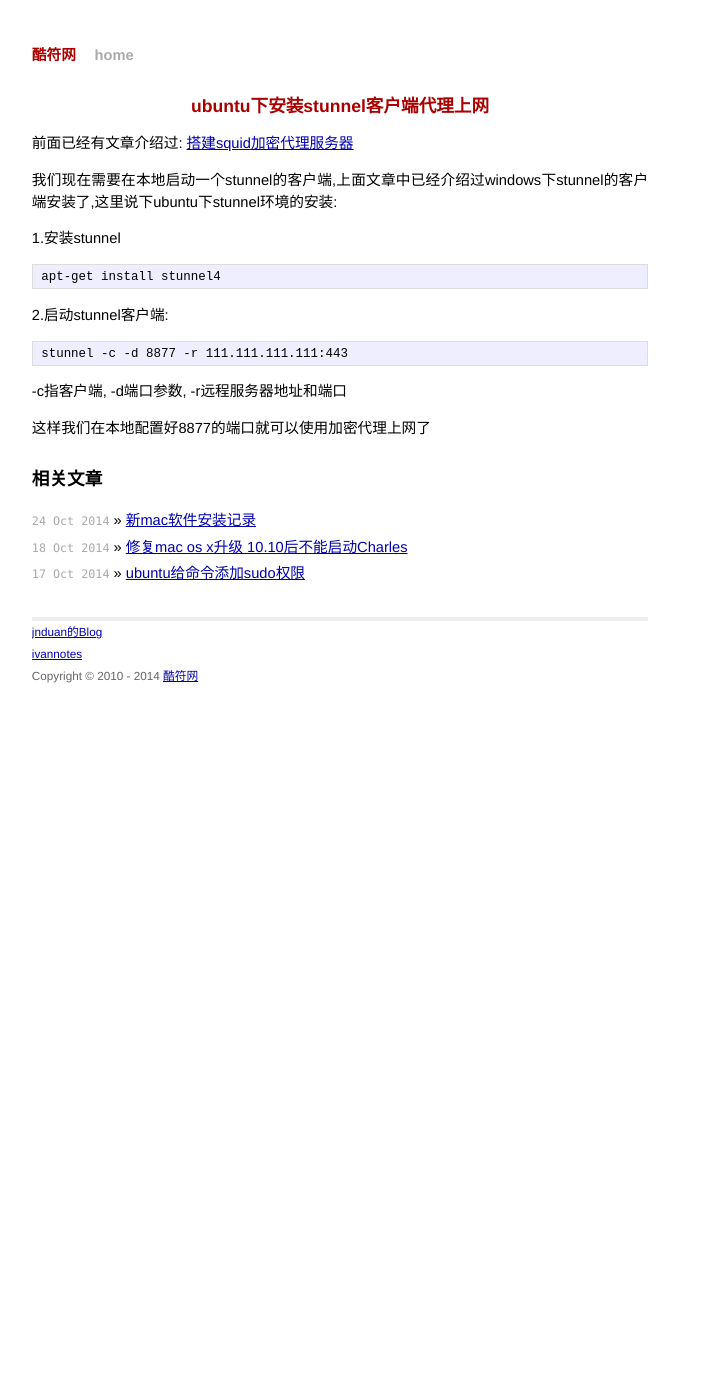
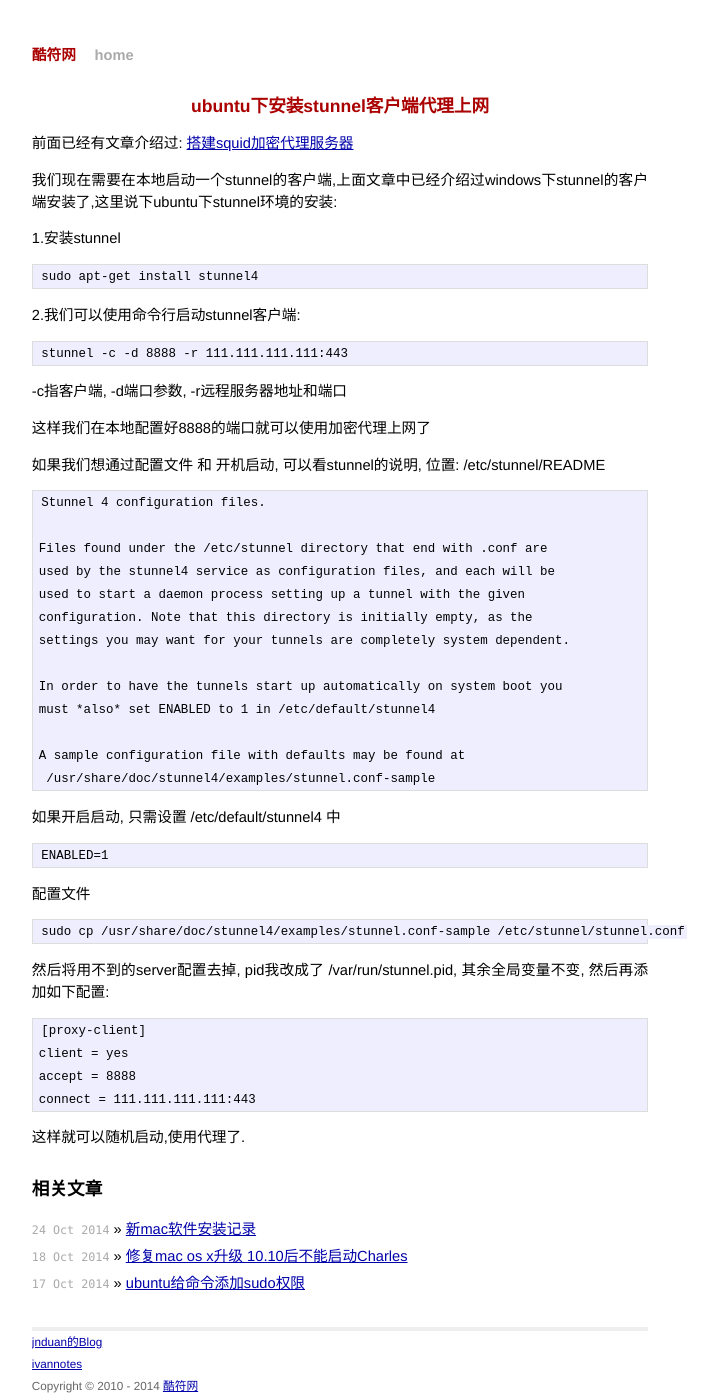
Before and after one commit to ll1l11/codeif.github.io, a Jekyll site: the page built from _posts/wordpress/2013-05-21-1100.md, in a window 1280 px wide. Shown: the whole page, without its empty margins (300-1018 px from the left). Built offline with Jekyll 4.4.1, drawn with Linux system fonts in a browser that asks for light colours; Markdown is read by kramdown in place of the engine named in the settings; comment, search, counter and statistics services are not loaded; before the commit the page ends 944 px from its top, so only the background shows below that.

Commit message:
modify ubuntu stunnel client

```diff
--- a/_posts/wordpress/2013-05-21-1100.md
+++ b/_posts/wordpress/2013-05-21-1100.md
@@ -10,12 +10,48 @@ title: ubuntu下安装stunnel客户端代理上网
 
 1.安装stunnel
 
-    apt-get install stunnel4
+    sudo apt-get install stunnel4
 
-2.启动stunnel客户端:
+2.我们可以使用命令行启动stunnel客户端:
 
-    stunnel -c -d 8877 -r 111.111.111.111:443
+    stunnel -c -d 8888 -r 111.111.111.111:443
 
 -c指客户端, -d端口参数, -r远程服务器地址和端口
 
-这样我们在本地配置好8877的端口就可以使用加密代理上网了
+这样我们在本地配置好8888的端口就可以使用加密代理上网了
+
+
+如果我们想通过配置文件 和 开机启动, 可以看stunnel的说明, 位置: /etc/stunnel/README
+
+    Stunnel 4 configuration files.
+
+    Files found under the /etc/stunnel directory that end with .conf are
+    used by the stunnel4 service as configuration files, and each will be
+    used to start a daemon process setting up a tunnel with the given
+    configuration. Note that this directory is initially empty, as the
+    settings you may want for your tunnels are completely system dependent.
+
+    In order to have the tunnels start up automatically on system boot you
+    must *also* set ENABLED to 1 in /etc/default/stunnel4
+
+    A sample configuration file with defaults may be found at
+     /usr/share/doc/stunnel4/examples/stunnel.conf-sample
+
+如果开启启动, 只需设置 /etc/default/stunnel4 中
+
+    ENABLED=1
+
+
+配置文件
+
+    sudo cp /usr/share/doc/stunnel4/examples/stunnel.conf-sample /etc/stunnel/stunnel.conf
+
+
+然后将用不到的server配置去掉, pid我改成了 /var/run/stunnel.pid, 其余全局变量不变, 然后再添加如下配置:
+
+    [proxy-client]
+    client = yes
+    accept = 8888
+    connect = 111.111.111.111:443
+
+这样就可以随机启动,使用代理了.
```
